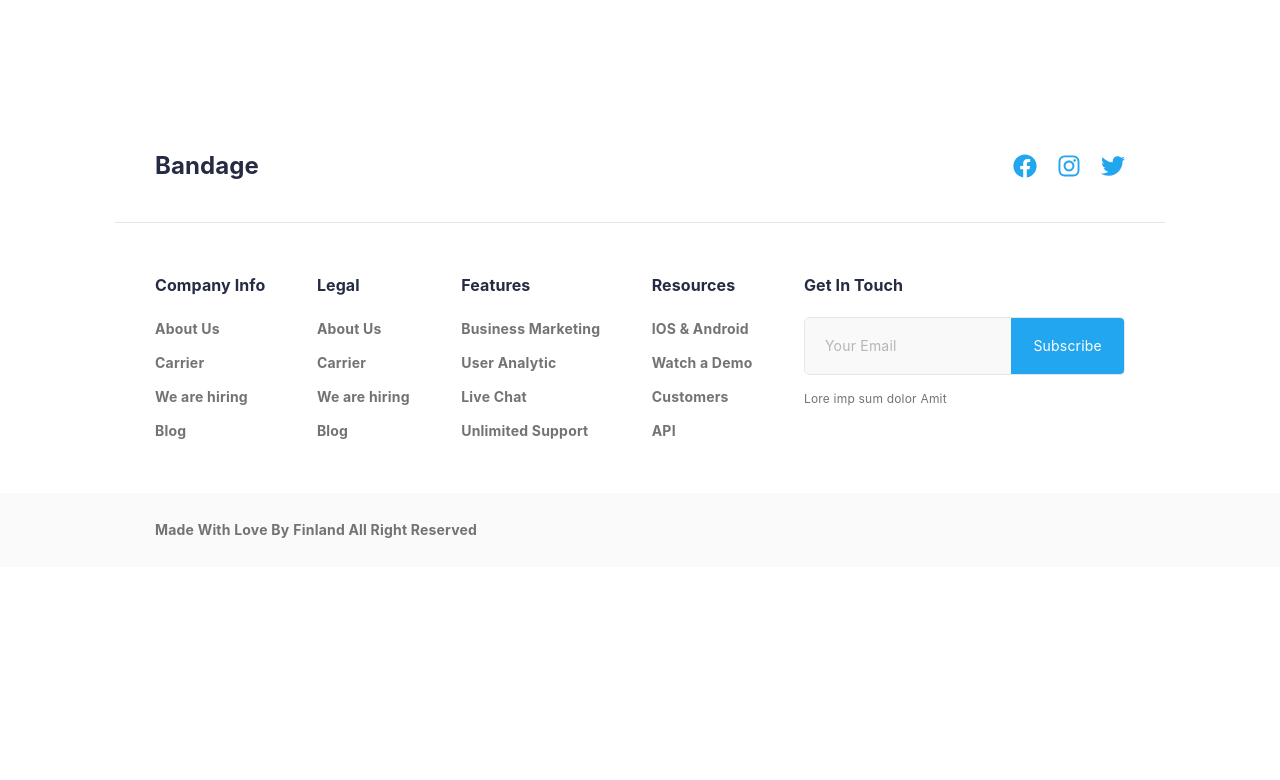
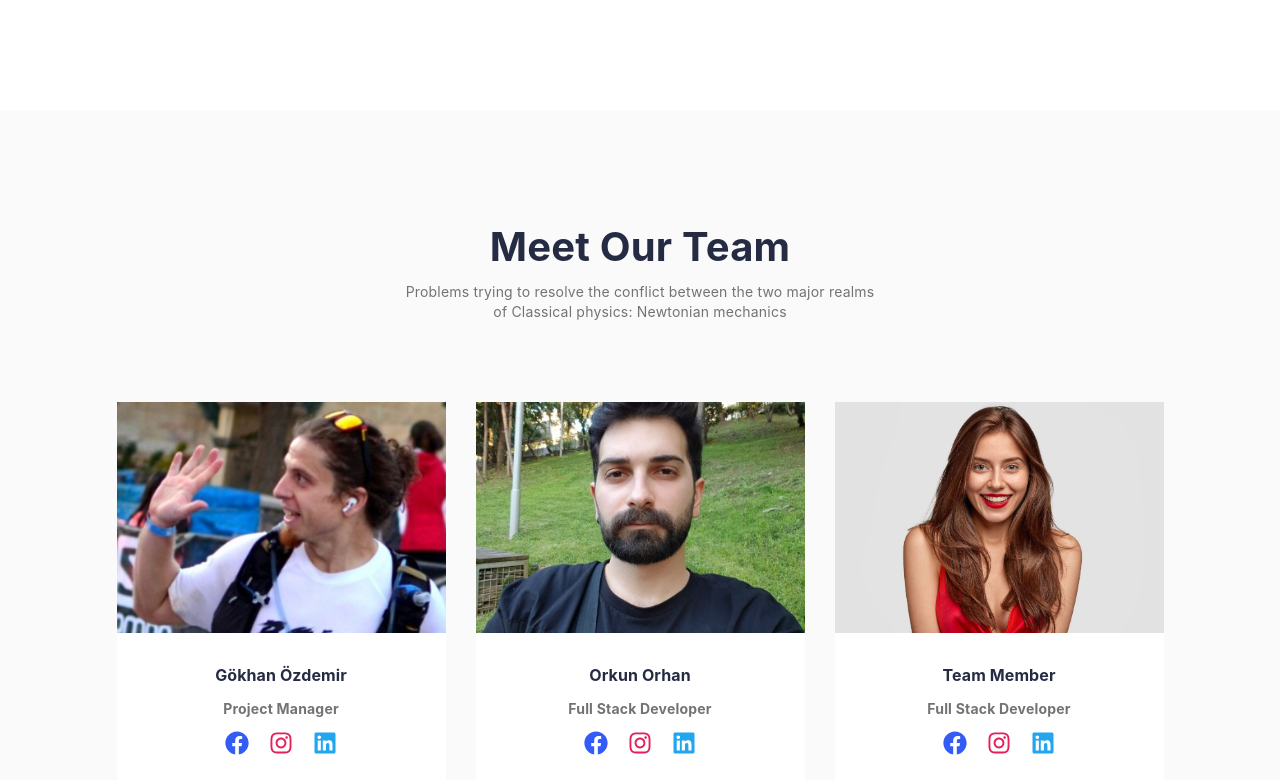
Before and after one commit to orkunorhan/ecommerce-platform, a React (Vite) app: page /about in a window 1280 px wide. Shown: the part 2220-3000 px from the top of the page. Before the commit the page ends 2787 px from the top, so only its background shows below. Built offline with nearby package versions, Linux system fonts and the light colour scheme.

Commit message:
feat: add team section to about page
- Reuse the existing TeamMembers component on the About page
- Match the Figma desktop and mobile layouts
- Preserve the responsive TeamMembers component architecture

```diff
--- a/src/pages/AboutPage.jsx
+++ b/src/pages/AboutPage.jsx
@@ -2,6 +2,7 @@ import AboutHero from "../components/about/AboutHero";
 import AboutProblemSection from "../components/about/AboutProblemSection";
 import AboutStatistics from "../components/about/AboutStatistics";
 import AboutVideoSection from "../components/about/AboutVideoSection";
+import TeamMembers from "../components/team/TeamMembers";
 import aboutHero from "../data/aboutHero";
 import aboutProblem from "../data/aboutProblem";
 import aboutStatistics from "../data/aboutStatistics";
@@ -29,6 +30,7 @@ function AboutPage() {
                 poster={aboutVideo.poster}
                 title={aboutVideo.title}
             />
+            <TeamMembers />
         </>
     );
 }
```
